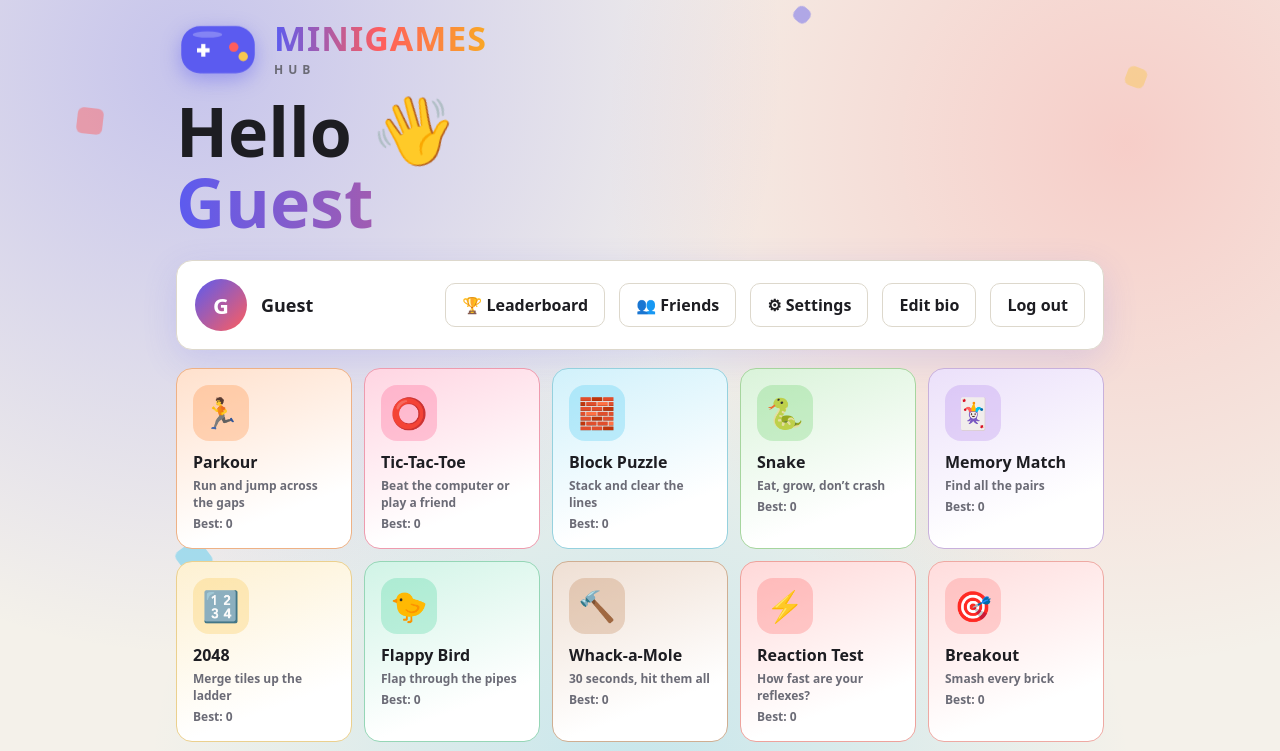
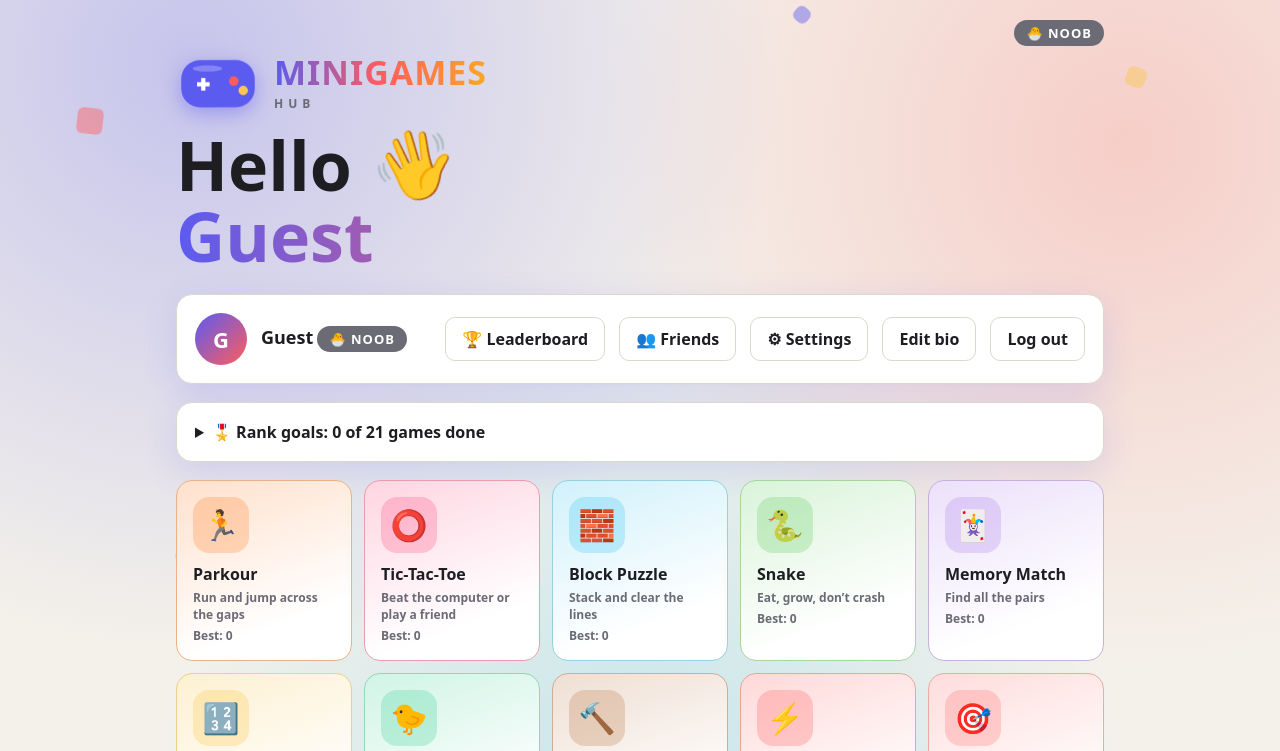
Before and after one commit to Saaket213/minigame-hub, a website: page public/index.html in a window 1280 px wide. Both pictures are taken after a click on the button "Play as guest". Shown: the top 751 px of the page. Drawn offline with Linux system fonts and the light colour scheme; no server answers.

Commit message:
Add files via upload

```diff
--- a/public/index.html
+++ b/public/index.html
@@ -87,6 +87,9 @@ canvas{box-shadow:0 10px 30px rgba(91,91,240,.25)}
 .game.sport .e{border-radius:6px;font-size:36px;width:60px;height:60px}
 .owner.big{font-size:clamp(14px,3.4vw,24px);margin-left:14px;padding:4px 16px}
 @keyframes wave{0%,60%,100%{transform:rotate(0)}10%,30%{transform:rotate(16deg)}20%,40%{transform:rotate(-10deg)}50%{transform:rotate(8deg)}}
+.rank{display:inline-block;padding:4px 12px;border-radius:999px;font-size:13px;font-weight:800;letter-spacing:1px;color:#fff;background:#6b6b76;vertical-align:middle}
+.rank.try{background:linear-gradient(135deg,#0b7fab,#5b5bf0)}
+.rank.god{background:linear-gradient(135deg,#b86e00,#e5383b,#8b2fd6);box-shadow:0 0 14px rgba(249,168,37,.8)}
 </style></head>
 <body><div class="fx"><i style="left:6%;top:14%;width:26px;height:26px;background:#ff5d5d"></i><i style="left:88%;top:10%;width:20px;height:20px;background:#f9c74f;animation-delay:-3s"></i><i style="left:14%;top:72%;width:30px;height:30px;background:#4cc9f0;animation-delay:-5s"></i><i style="left:80%;top:64%;width:24px;height:24px;background:#b388eb;animation-delay:-2s"></i><i style="left:46%;top:88%;width:18px;height:18px;background:#90be6d;animation-delay:-7s"></i><i style="left:62%;top:4%;width:16px;height:16px;background:#5b5bf0;animation-delay:-4s"></i></div><div class="wrap">
 
@@ -105,14 +108,16 @@ canvas{box-shadow:0 10px 30px rgba(91,91,240,.25)}
 </section>
 
 <section id="hub" class="hidden">
+  <div style="display:flex;justify-content:flex-end;margin-bottom:8px"><span class="rank" id="rank1"></span></div>
   <div class="logo" style="margin-bottom:16px"></div>
   <div class="hello" id="hello"></div>
   <div class="card prof">
     <div class="av" id="av"></div>
-    <div class="info"><b id="pn"></b><span class="owner hidden" id="ob1">👑 OWNER</span><small id="pb"></small></div>
+    <div class="info"><b id="pn"></b><span class="owner hidden" id="ob1">👑 OWNER</span> <span class="rank" id="rank2"></span><small id="pb"></small></div>
     <button class="ghost" id="lbb">🏆 Leaderboard</button><button class="ghost" id="frb">👥 Friends</button><button class="ghost" id="setb">⚙ Settings</button><button class="ghost" id="edit">Edit bio</button>
     <button class="ghost" id="out">Log out</button>
   </div>
+  <details class="card" id="goals" style="margin-bottom:18px"><summary style="cursor:pointer;font-weight:700"></summary><div></div></details>
   <div class="grid" id="games"></div>
 </section>
 
@@ -194,6 +199,22 @@ function pad(el,list){const d=document.createElement('div');d.className='pad';li
 document.addEventListener('keydown',e=>{if(!keys)return;if(['ArrowUp','ArrowDown','ArrowLeft','ArrowRight',' '].includes(e.key))e.preventDefault();keys(e.key)});
 
 /* ---------- profile ---------- */
+/* ---------- ranks ---------- */
+// score needed in each game to count as playing it well (for Try Hard)
+const GOALS={parkour:50,ttt:1,blocks:500,snake:10,memory:40,g2048:1000,flappy:5,mole:10,reaction:600,breakout:100,pong:5,simon:6,math:8,dodge:20,jet:10,football:1,basketball:10,volley:5,penalty:3,cricket:12,badminton:5};
+let godName=null;   // name of the signed-in player the server says is top of every leaderboard
+function renderRank(){
+  if(!user)return;
+  const left=GAMES.filter(x=>(best[x.id]||0)<GOALS[x.id]),done=GAMES.length-left.length;
+  const r=godName===user.name?['👑 GOD MODE','god']:!left.length?['🔥 TRY HARD','try']:['🐣 NOOB',''];
+  ['rank1','rank2'].forEach(id=>{const e=$('#'+id);e.textContent=r[0];e.className='rank '+r[1]});
+  const d=$('#goals');d.querySelector('summary').textContent='🎖️ Rank goals: '+done+' of '+GAMES.length+' games done';
+  const box=d.querySelector('div');box.innerHTML='';
+  const line=t=>{const p=document.createElement('p');p.style.cssText='margin:6px 0;font-size:14px';p.textContent=t;box.appendChild(p)};
+  line('🔥 Try Hard: reach the goal score in every game.');
+  line('👑 God Mode: be top of the leaderboard in every game (signed-in accounts only).');
+  left.forEach(x=>line(x.e+' '+x.n+': '+(best[x.id]||0)+' / '+GOALS[x.id]));
+}
 function showHub(){
   $('#av').textContent=user.name[0].toUpperCase();
   $('#pn').textContent=user.name;
@@ -209,7 +230,7 @@ function showHub(){
   GAMES.filter(x=>!x.sport).forEach(mkCard);
   const sph=document.createElement('div');sph.className='sporthead';sph.innerHTML='\ud83c\udfc5 SPORTS <small>Match or practice</small>';g.appendChild(sph);
   GAMES.filter(x=>x.sport).forEach(mkCard);
-  view('hub');
+  renderRank();view('hub');
 }
 let mode='in';
 function setMode(m){mode=m;$('#tin').className=m==='in'?'':'ghost';$('#tup').className=m==='up'?'':'ghost';$('#biow').classList.toggle('hidden',m==='in');$('#go').textContent=m==='in'?'Sign in':'Create account';$('#err').textContent=''}
@@ -1582,6 +1603,14 @@ function setUnread(n){unN=n;paint()}
 /* scores */
 end=function(g,s){if(s>(best[g]||0)){best[g]=s;if(tok)api('best',{game:g,score:s}).catch(()=>{})}};
 
+/* God Mode is decided by the shared leaderboard */
+const hub0=showHub;
+showHub=function(){
+  hub0();
+  const who=user&&user.name;
+  if(tok&&who)api('rank').then(j=>{if(!user||user.name!==who)return;godName=j.god?who:null;renderRank()}).catch(()=>{});
+};
+
 /* sign in / sign up / out */
 authGo=async function(){
   const er=$('#err');
@@ -1593,7 +1622,7 @@ authGo=async function(){
 };
 $('#go').onclick=authGo;
 $('#pw').onkeydown=e=>{if(e.key==='Enter')authGo()};
-$('#out').onclick=()=>{unsubOnLogout(tok);if(state!=='idle')endCall(null,true);lost();setBadge(0);setUnread(0);setGU(0);user=null;acct=null;best={};isOwner=false;$('#un').value='';$('#pw').value='';$('#bio').value='';setMode('in');view('login')};
+$('#out').onclick=()=>{godName=null;unsubOnLogout(tok);if(state!=='idle')endCall(null,true);lost();setBadge(0);setUnread(0);setGU(0);user=null;acct=null;best={};isOwner=false;$('#un').value='';$('#pw').value='';$('#bio').value='';setMode('in');view('login')};
 
 /* bio (saved to the server a moment after typing stops) */
 const rs=renderSet;
--- a/server.js
+++ b/server.js
@@ -222,6 +222,11 @@ async function route(req, res, url) {
   if (!u) throw new E(401, 'Please sign in again.');
 
   if (p === '/api/me') return send(res, 200, { me: me(u) });
+  if (p === '/api/rank') {   // God Mode = nobody has a higher score than you in any game
+    const games = ['parkour', 'ttt', 'blocks', 'snake', 'memory', 'g2048', 'flappy', 'mole', 'reaction', 'breakout', 'pong', 'simon', 'math', 'dodge', 'jet', 'football', 'basketball', 'volley', 'penalty', 'cricket', 'badminton'];
+    const all = Object.values(db.users);
+    return send(res, 200, { god: games.every(g => u.best[g] > 0 && !all.some(x => x.best[g] > u.best[g])) });
+  }
   if (p === '/api/best') {
     const g = String(b.game || '').slice(0, 20), s = Number(b.score);
     if (!g || !Number.isFinite(s) || s < 0 || s > 1e7) throw new E(400, 'Bad score');
```
Also changed, not shown: README.md.
